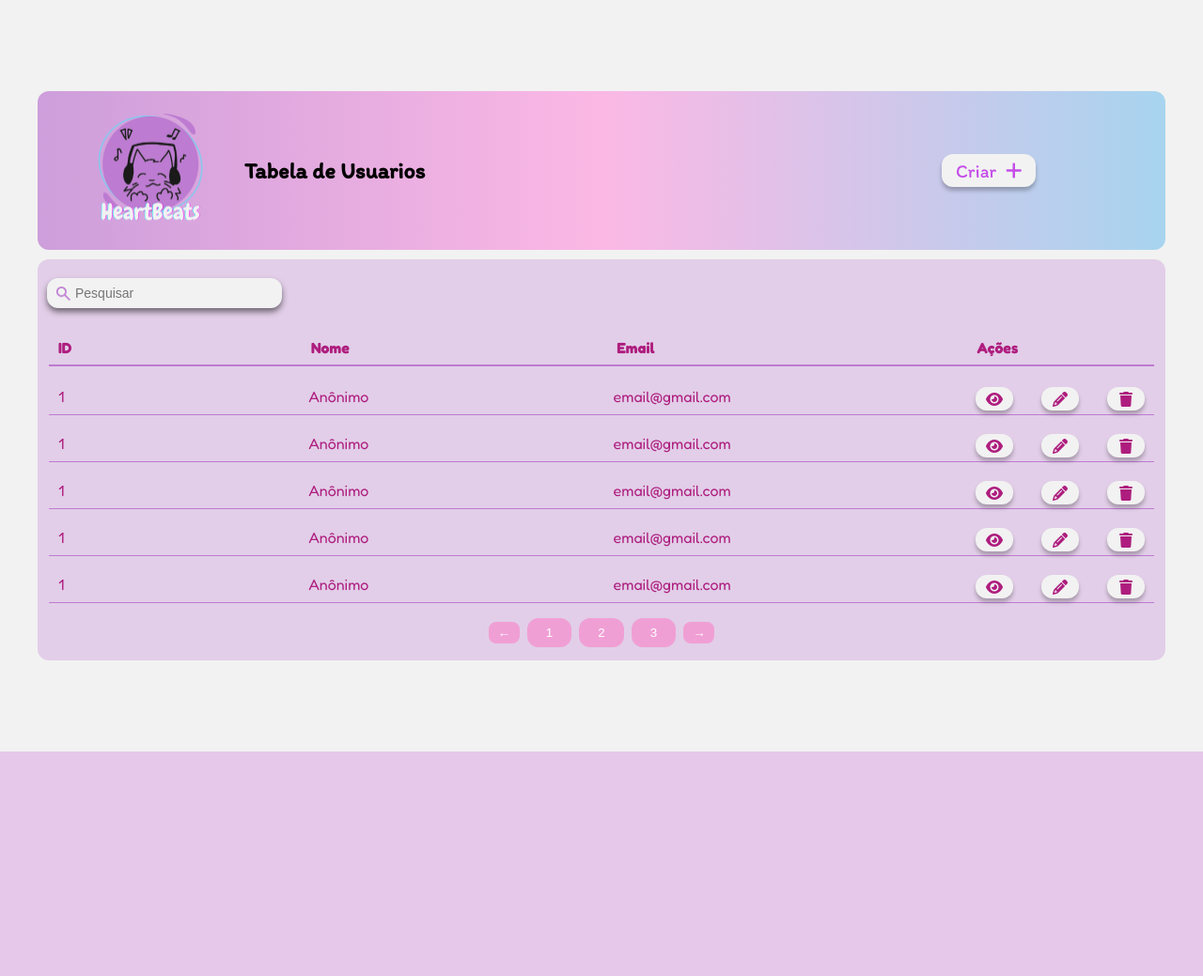
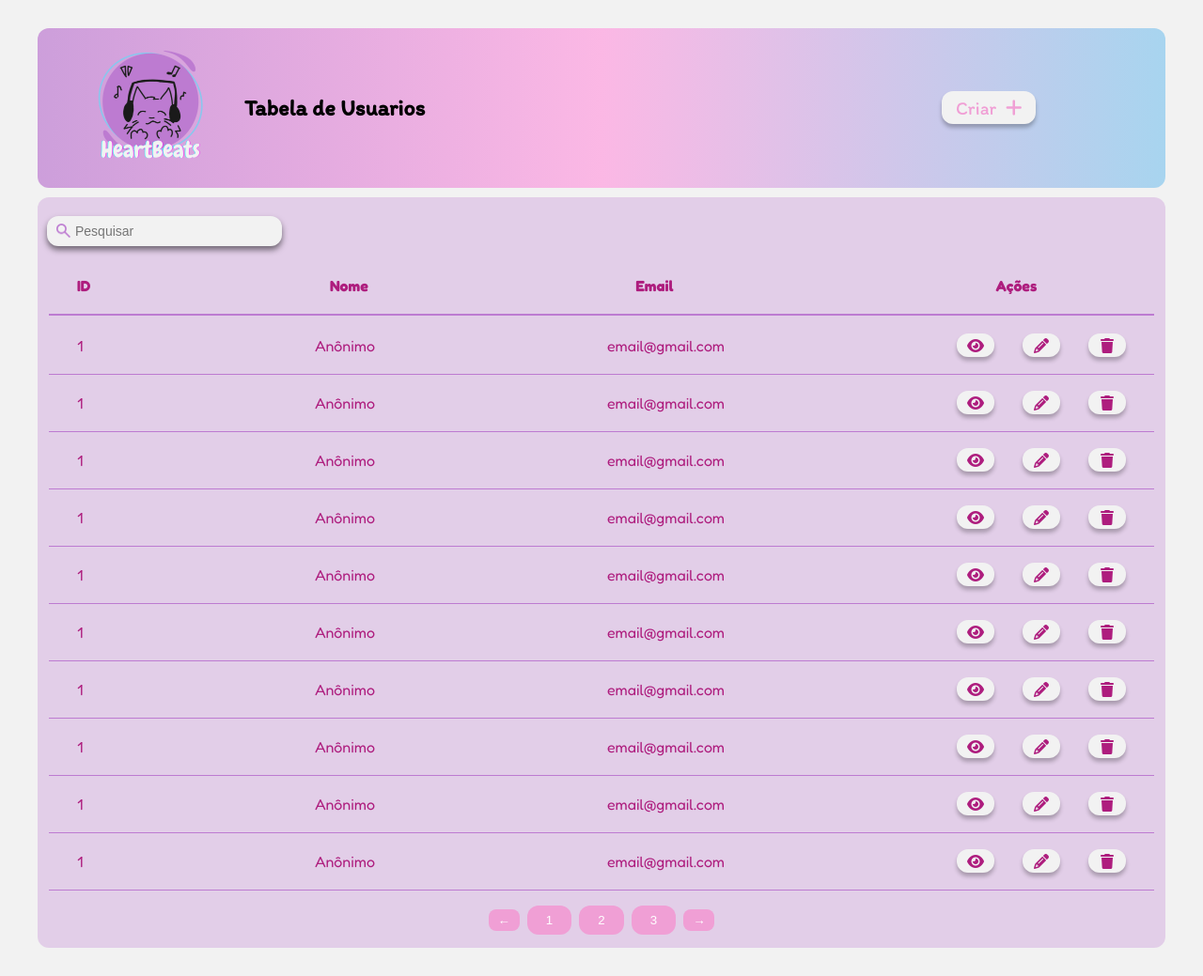
Before and after one commit to esthefanyemma/HeartBeat, a PHP site: page /app/views/admin/tabelaUsuario.html in a window 1280 px wide. Shown: the whole page at 94% size. Before the commit the page ends 800 px from the top, so only its background shows below. Run offline with PHP 8.4, Linux system fonts and the light colour scheme; some libraries are stand-ins or nearby versions.

Commit message:
Arrumando coisas do cliente

```diff
--- a/app/views/admin/tabelaUsuario.html
+++ b/app/views/admin/tabelaUsuario.html
@@ -138,6 +138,96 @@
                   </div>
                 </td>
               </tr>
+              <tr>
+                <td>1</td>
+                <td>Anônimo</td>
+                <td>email@gmail.com</td>
+                <td>
+                  <div class="acoes">
+                    <div class="visualizar" onclick="abrirModal('verusuario')">
+                      <i class="fa-solid fa-eye"></i>
+                    </div>
+                    <div class="editar" onclick="abrirModal('editarusuario')">
+                      <i class="fa-solid fa-pencil"></i>
+                    </div>
+                    <div class="deletar" onclick="abrirModal('deletarusuario')">
+                      <i class="fa-solid fa-trash"></i>
+                    </div>
+                  </div>
+                </td>
+              </tr>
+              <tr>
+                <td>1</td>
+                <td>Anônimo</td>
+                <td>email@gmail.com</td>
+                <td>
+                  <div class="acoes">
+                    <div class="visualizar">
+                      <i class="fa-solid fa-eye"></i>
+                    </div>
+                    <div class="editar">
+                      <i class="fa-solid fa-pencil"></i>
+                    </div>
+                    <div class="deletar">
+                      <i class="fa-solid fa-trash"></i>
+                    </div>
+                  </div>
+                </td>
+              </tr>
+              <tr>
+                <td>1</td>
+                <td>Anônimo</td>
+                <td>email@gmail.com</td>
+                <td>
+                  <div class="acoes">
+                    <div class="visualizar">
+                      <i class="fa-solid fa-eye"></i>
+                    </div>
+                    <div class="editar">
+                      <i class="fa-solid fa-pencil"></i>
+                    </div>
+                    <div class="deletar">
+                      <i class="fa-solid fa-trash"></i>
+                    </div>
+                  </div>
+                </td>
+              </tr>
+              <tr>
+                <td>1</td>
+                <td>Anônimo</td>
+                <td>email@gmail.com</td>
+                <td>
+                  <div class="acoes">
+                    <div class="visualizar">
+                      <i class="fa-solid fa-eye"></i>
+                    </div>
+                    <div class="editar">
+                      <i class="fa-solid fa-pencil"></i>
+                    </div>
+                    <div class="deletar">
+                      <i class="fa-solid fa-trash"></i>
+                    </div>
+                  </div>
+                </td>
+              </tr>
+              <tr>
+                <td>1</td>
+                <td>Anônimo</td>
+                <td>email@gmail.com</td>
+                <td>
+                  <div class="acoes">
+                    <div class="visualizar">
+                      <i class="fa-solid fa-eye"></i>
+                    </div>
+                    <div class="editar">
+                      <i class="fa-solid fa-pencil"></i>
+                    </div>
+                    <div class="deletar">
+                      <i class="fa-solid fa-trash"></i>
+                    </div>
+                  </div>
+                </td>
+              </tr>
             </tbody>
           </table>
           <div class="paginacao">
--- a/public/css/tabelaUsuarioStyles.css
+++ b/public/css/tabelaUsuarioStyles.css
@@ -6,10 +6,10 @@
 
 body {
   background-color: #f2f2f2;
-  height: 100vh;
   display: flex;
   justify-content: center;
   align-items: center;
+  padding: 30px;
 }
 
 .apresentacao {
@@ -97,10 +97,10 @@ table tr {
   display: flex;
   height: 40px;
   justify-content: space-between;
-  margin: 10px 0px 0px 0px;
-  padding: 10px;
+  padding: 30px;
   gap: 10px;
   border-bottom: #BD7BD1 1px solid;
+  align-items: center;
 }
 
 
@@ -109,6 +109,10 @@ thead tr {
   display: flex;
   justify-content: left;
   gap: 235px;
+}
+
+tbody tr:hover{
+  background-color: #af508f4a;
 }
 
 .nome {
@@ -126,6 +130,7 @@ thead tr {
 .acoes {
   display: flex;
   justify-content: center;
+  align-items: center;
   gap: 30px;
 }
 
@@ -139,7 +144,7 @@ thead tr {
   background-color: #f2f2f2;
   border-radius: 12px;
   border: none;
-  color: #c44ce8;
+  color: #f09fd5;
   font-size: 20px;
   cursor: pointer;
   box-shadow: 0px 4px 4px rgba(0, 0, 0, 0.25);
```
